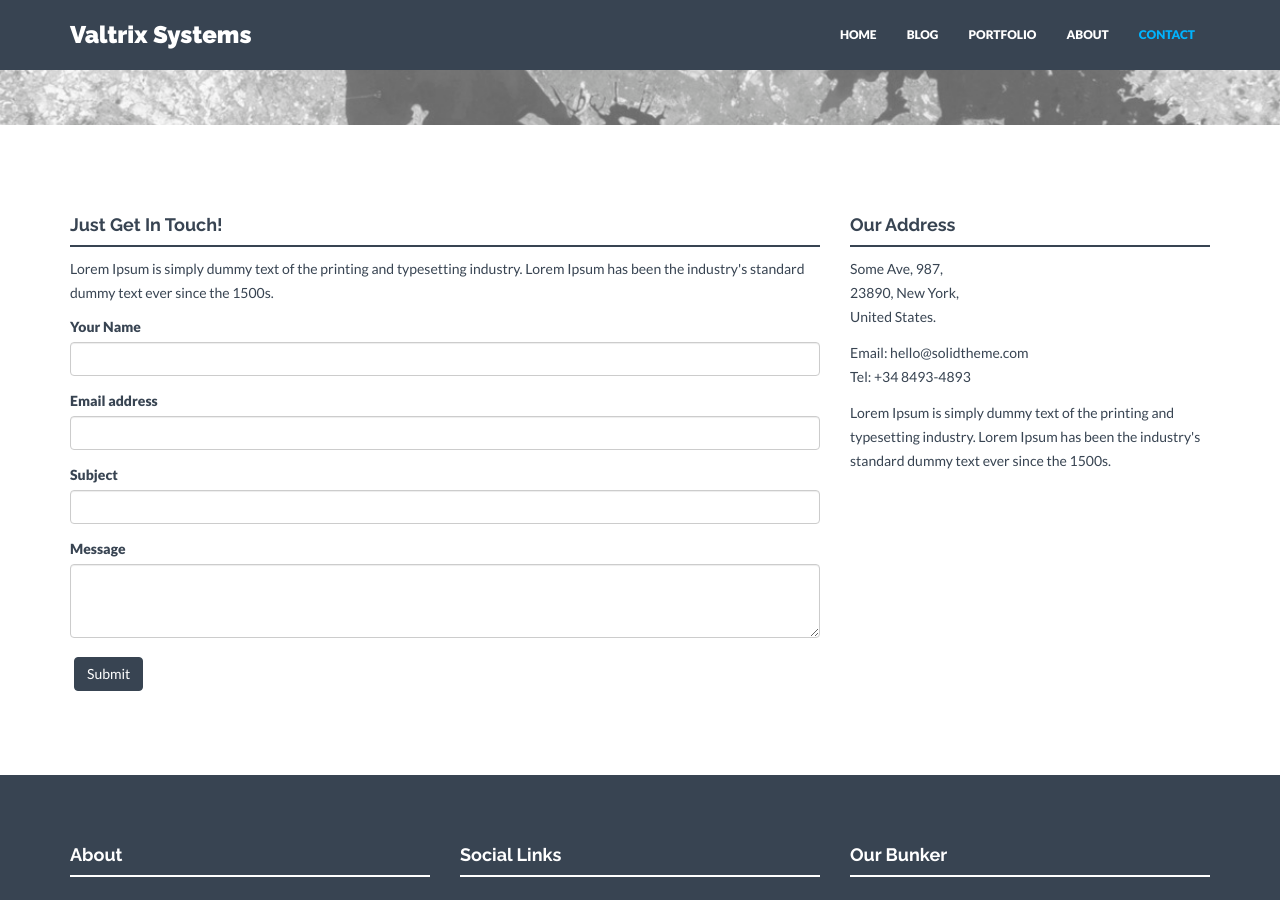
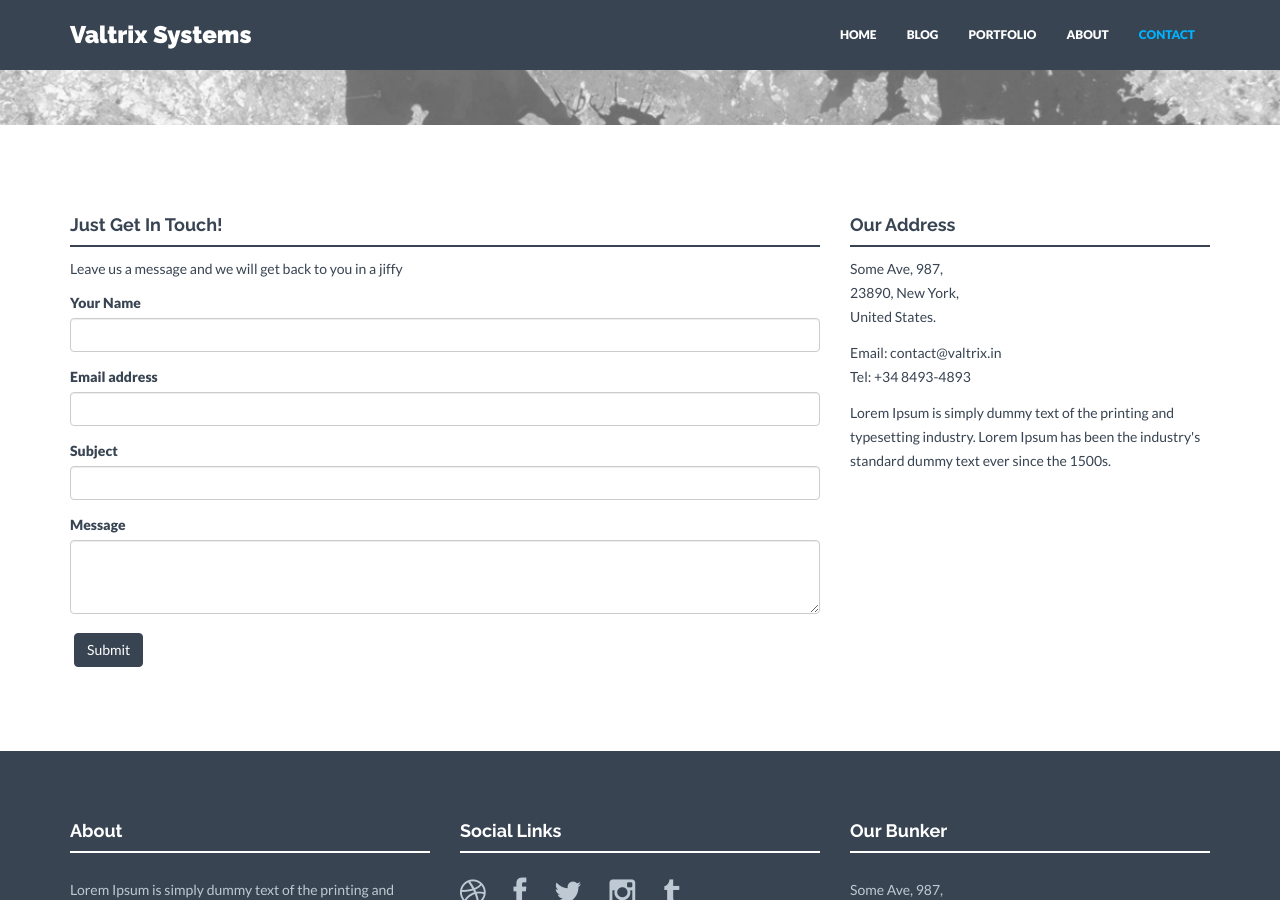
Before and after one commit to valtrix/valtrix.github.io, a Jekyll site: the page built from contact.html, in a window 1280 px wide and 900 px high, scrolled down 441 px. Built offline with Jekyll 4.4.1, drawn with Linux system fonts in a browser that asks for light colours; nearby versions of some CDN libraries.

Commit message:
Change of contact message and id

```diff
--- a/_config.yml
+++ b/_config.yml
@@ -5,7 +5,7 @@
 description: "Write an awesome description for your new site here. You can edit this line in _config.yml. It will appear in your document head meta (for Google search results) and in your feed.xml site description."
 analytics: UA-68394244-1 #Google analytics code in the format XX-nnnnnnnn-n
 baseurl: "" #important: start with /
-url: "http://yourdomain.com"
+url: "http://www.valtrix.in"
 
 # Build settings
 markdown: kramdown
@@ -43,7 +43,7 @@
     - Some Ave, 987,
     - 23890, New York,
     - United States.
-email: hello@solidtheme.com
+email: contact@valtrix.in
 tel: +34 8493-4893
 
 
@@ -102,6 +102,9 @@
 # Short text about your company. Shown in footer on every page and also separately on Home and Contact page.
 about: "Lorem Ipsum is simply dummy text of the printing and typesetting industry. Lorem Ipsum has been the industry's standard dummy text ever since the 1500s."
 
+# Contact us message
+contactmsg: "Leave us a message and we will get back to you in a jiffy"
+
 # Testimonial content. Shown on Home and About page.
 testimonial:
     message: "Lorem Ipsum is simply dummy text of the printing and typesetting industry. Lorem Ipsum has been the industry's standard dummy text ever since the 1500s, when an unknown printer took a galley of type and scrambled it to make a type specimen book. It has survived not only five centuries, but also the leap into electronic typesetting, remaining essentially unchanged."
--- a/contact.html
+++ b/contact.html
@@ -11,7 +11,7 @@ permalink: /contact/
         <div class="col-lg-8">
             <h4>Just Get In Touch!</h4>
             <div class="hline"></div>
-                <p>{{ site.about }}</p>
+                <p>{{ site.contactmsg }}</p>
                 <form role="form">
                   <div class="form-group">
                     <label for="InputName1">Your Name</label>
```
